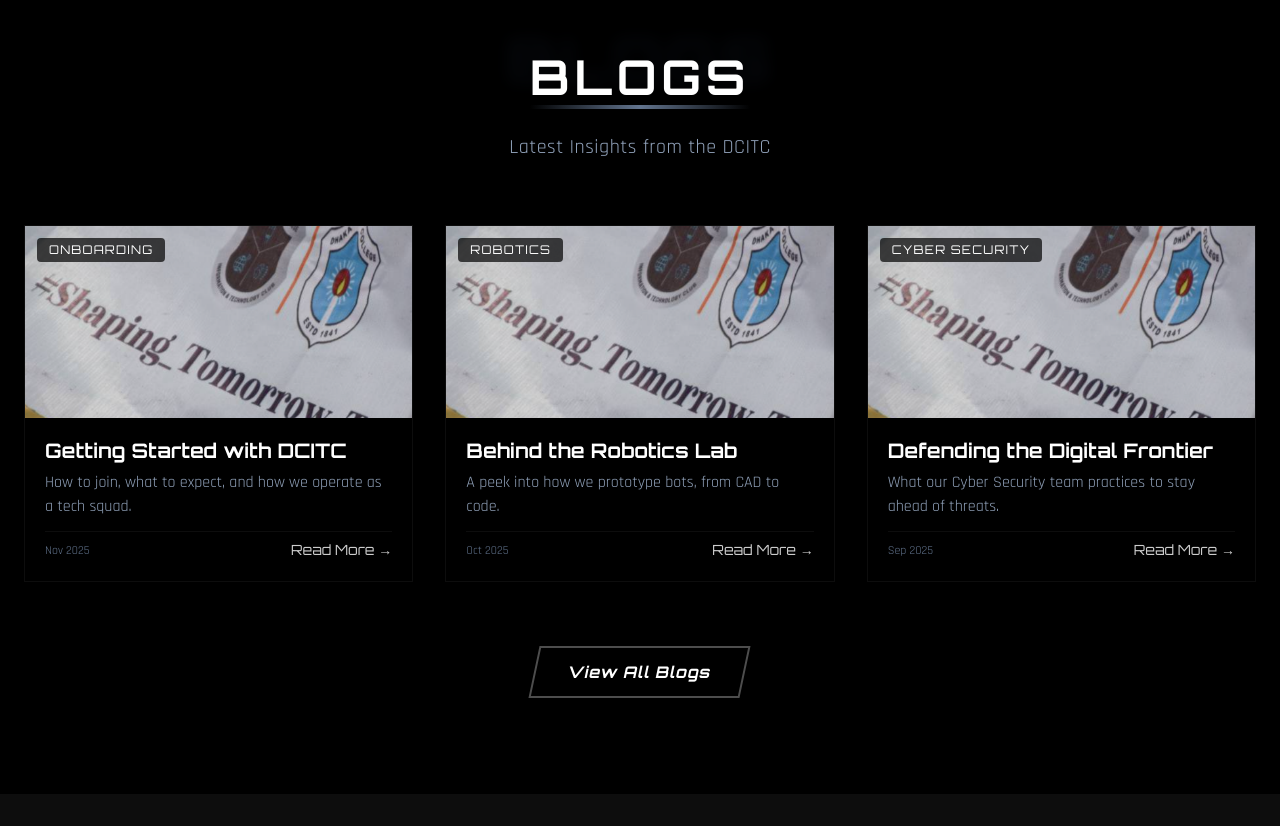
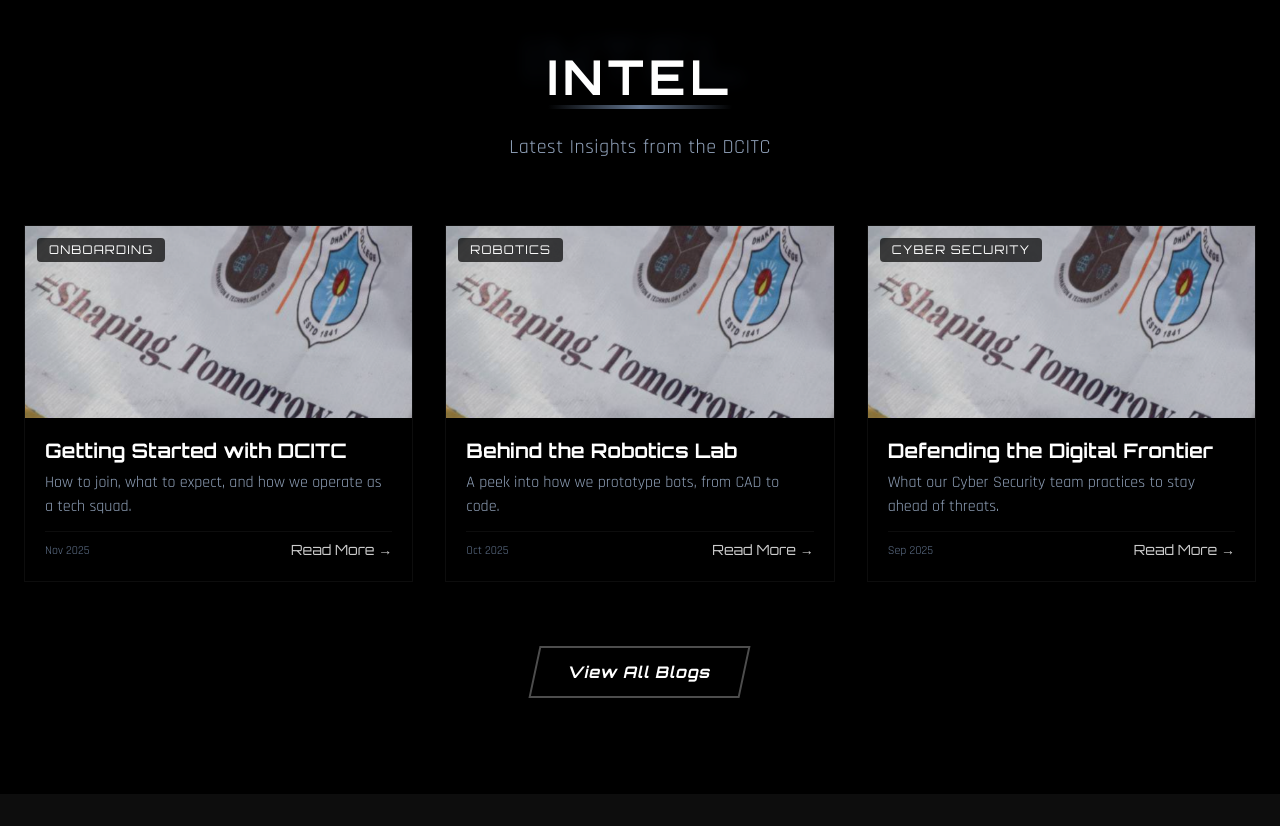
Before and after one commit to SamiulIslam007/dcitc-website, a Next.js app: page / in a window 1280 px wide. Shown: the part 5801-6627 px from the top of the page. Built offline with nearby package versions, Linux system fonts and the light colour scheme.

Commit message:
fix:Blog preveiew title changed to Intel

```diff
--- a/src/components/BlogPreview.tsx
+++ b/src/components/BlogPreview.tsx
@@ -9,7 +9,7 @@
   return (
     <MotionSection
       id="intel"
-      title="Blogs"
+      title="Intel"
       subtitle="Latest Insights from the DCITC"
       className="py-24 bg-dc-dark relative"
     >
```
